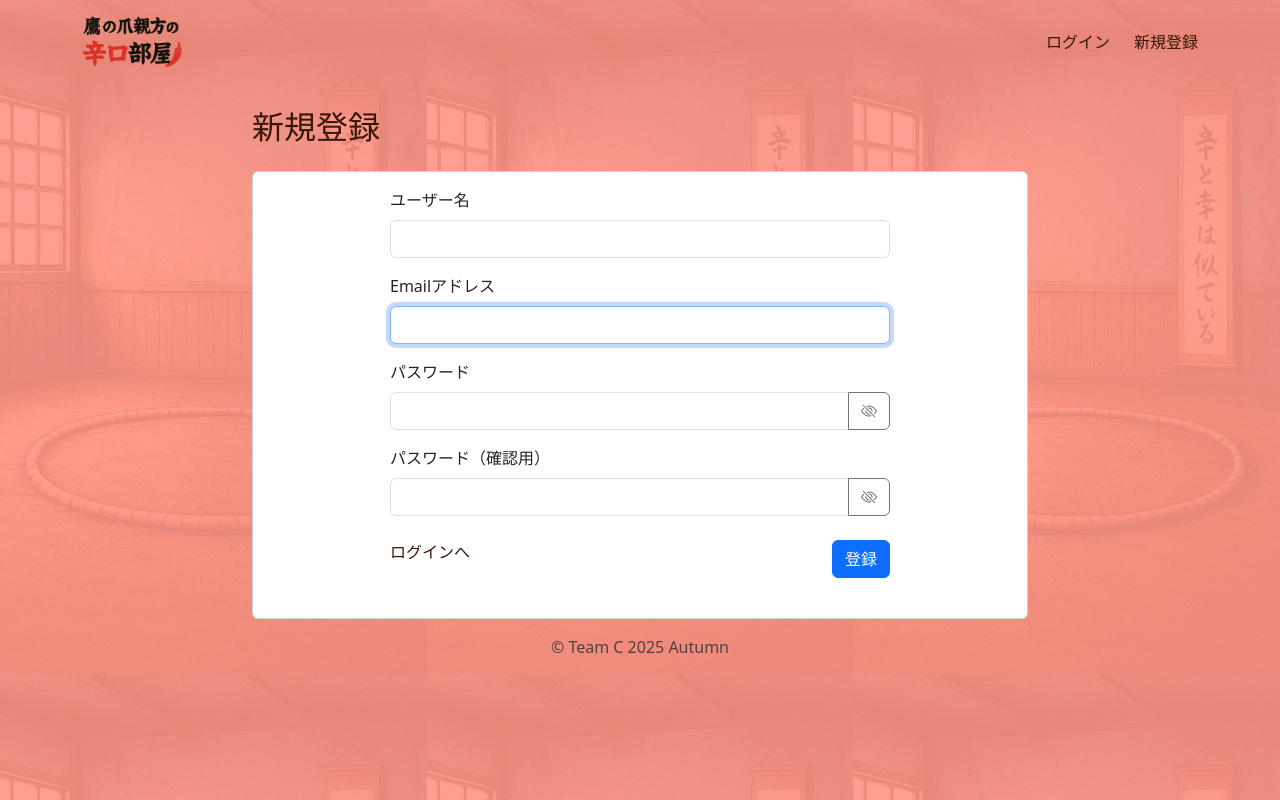
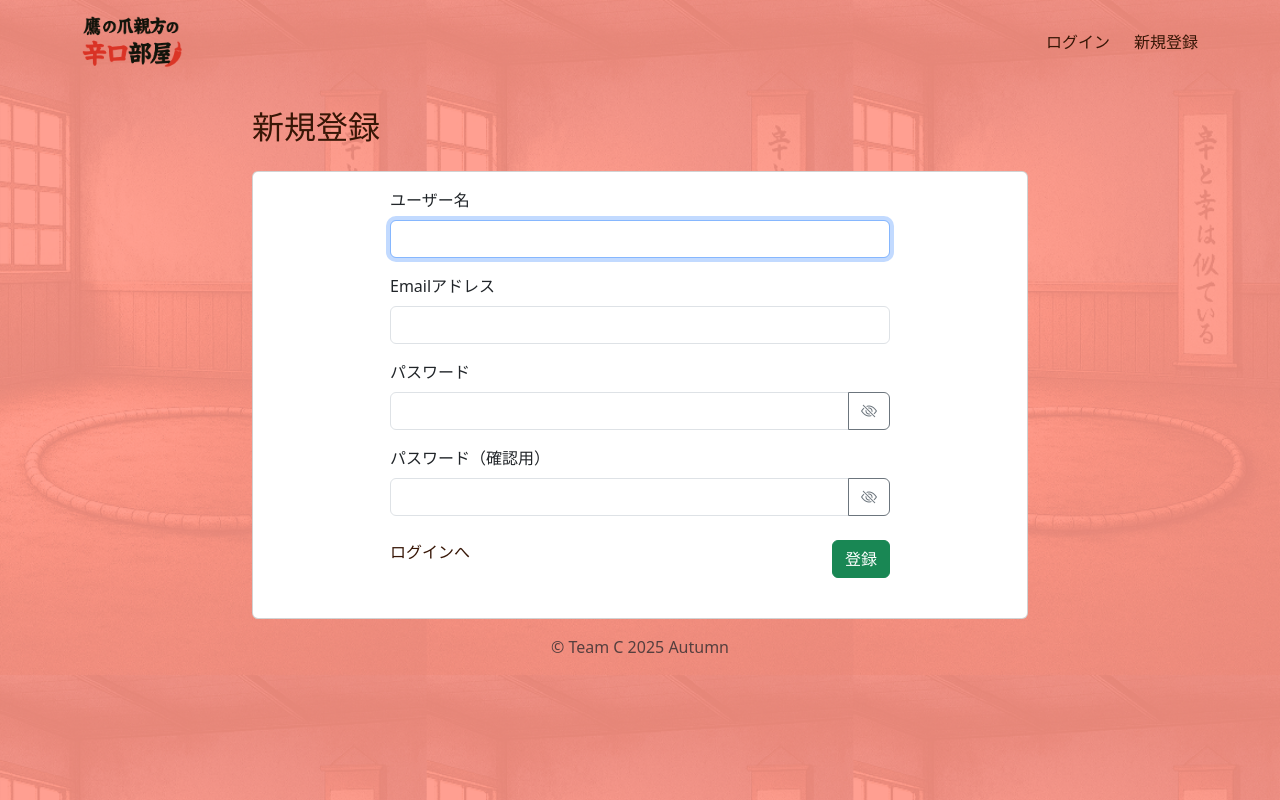
Before and after one commit to autumn-hackathon-c/Karakuchi-room-of-Taka-no-Tsume-Oyakata, a Django app: page /signup/ in a window 1280 px wide. Run offline with Django 5.2, Linux system fonts and the light colour scheme.

```diff
--- a/src/karakuchi_room/forms.py
+++ b/src/karakuchi_room/forms.py
@@ -45,7 +45,9 @@ class CustomUserCreationForm(UserCreationForm):
         # フォームに表示したい追加フィールド(user_nameはカスタムフィールド)
 
         widgets = {
-            "user_name": forms.TextInput(attrs={"class": "form-control"}),
+            "user_name": forms.TextInput(
+                attrs={"class": "form-control", "autofocus": True}
+            ),
             "email": forms.TextInput(attrs={"class": "form-control"}),
         }
 
--- a/src/karakuchi_room/templates/karakuchi_room/signup.html
+++ b/src/karakuchi_room/templates/karakuchi_room/signup.html
@@ -59,7 +59,7 @@
             </div>
             <div class="my-4 d-flex justify-content-between">
                 <a href="{% url 'login' %}">ログインへ</a>
-                <button type="submit" class="btn btn-primary">登録</button>
+                <button type="submit" class="btn btn-success">登録</button>
             </div>
         </form>
     </div>
```
